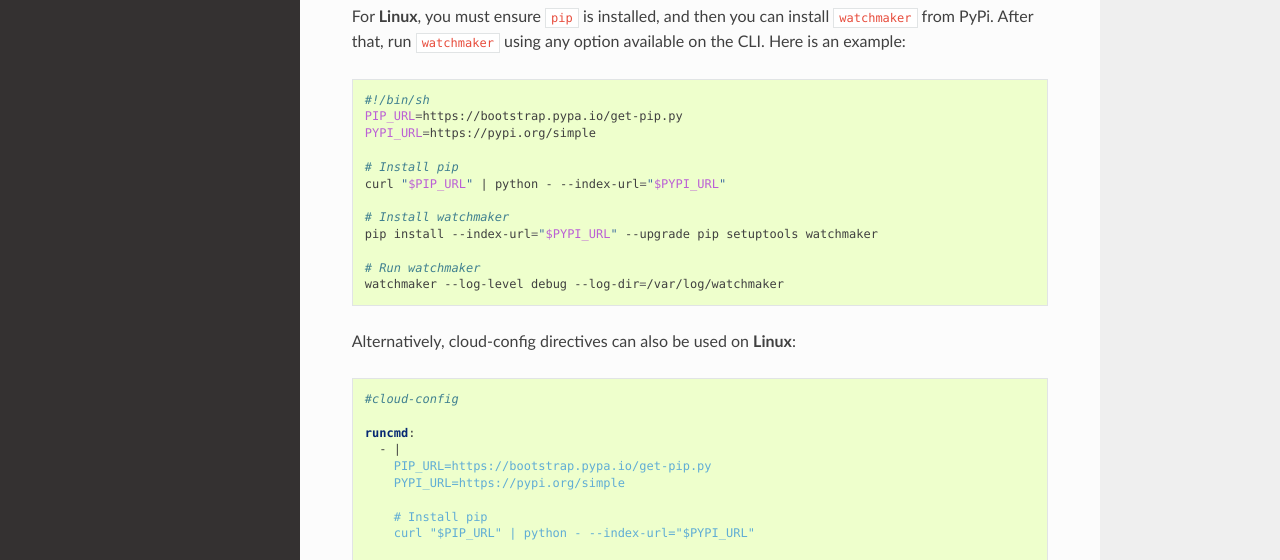
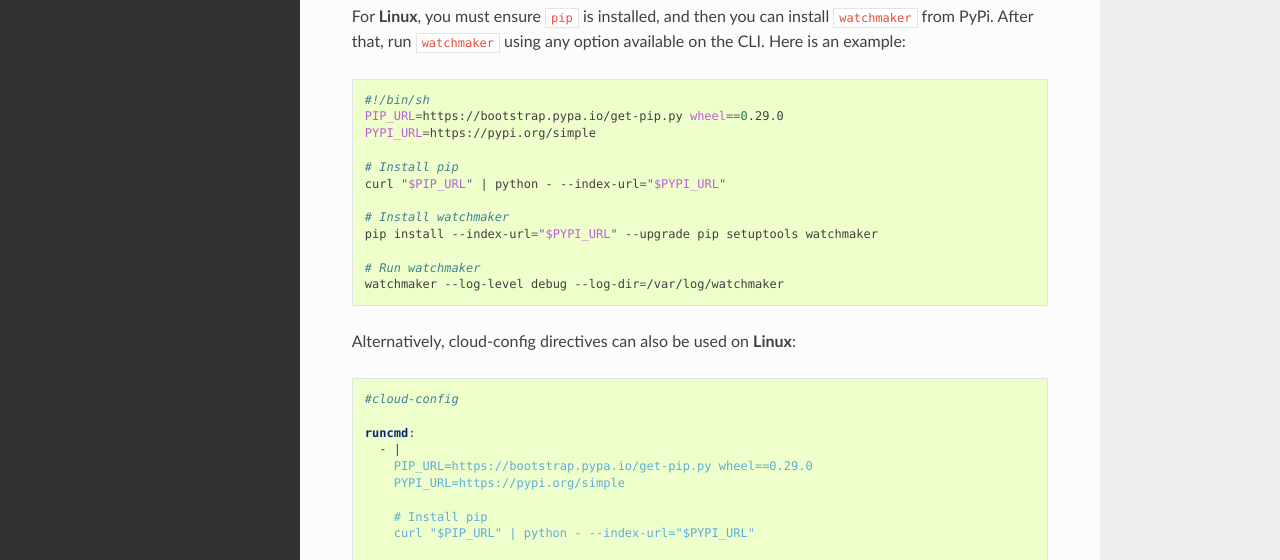
Before and after one commit to plus3it/watchmaker, a Sphinx documentation site: the page built from docs/usage.md, in a window 1280 px wide and 900 px high, scrolled down 1358 px. Shown: the part 151-711 px from the top of the window. Built offline with Sphinx 7.4.7 and the Read the Docs theme 2.0.0, drawn with Linux system fonts in a browser that asks for light colours.

Commit message:
Forces pip to install wheel 0.29.0 if necessary
If wheel is not already installed, then by default pip will install
it. This forces pip to install a version of wheel that works on
EL6/py2.6. If running on EL7, the "pip install --upgrade" line will
update wheel to the latest version (which works fine on EL7/py2.7).

````diff
--- a/docs/usage.md
+++ b/docs/usage.md
@@ -81,7 +81,7 @@ on the [CLI](#watchmaker-from-the-cli). Here is an example:
 
 ```shell
 #!/bin/sh
-PIP_URL=https://bootstrap.pypa.io/get-pip.py
+PIP_URL=https://bootstrap.pypa.io/get-pip.py wheel==0.29.0
 PYPI_URL=https://pypi.org/simple
 
 # Install pip
@@ -101,7 +101,7 @@ Alternatively, cloud-config directives can also be used on **Linux**:
 
 runcmd:
   - |
-    PIP_URL=https://bootstrap.pypa.io/get-pip.py
+    PIP_URL=https://bootstrap.pypa.io/get-pip.py wheel==0.29.0
     PYPI_URL=https://pypi.org/simple
 
     # Install pip
````
Also changed, not shown: CONTRIBUTING.md (+1 -1 lines).
